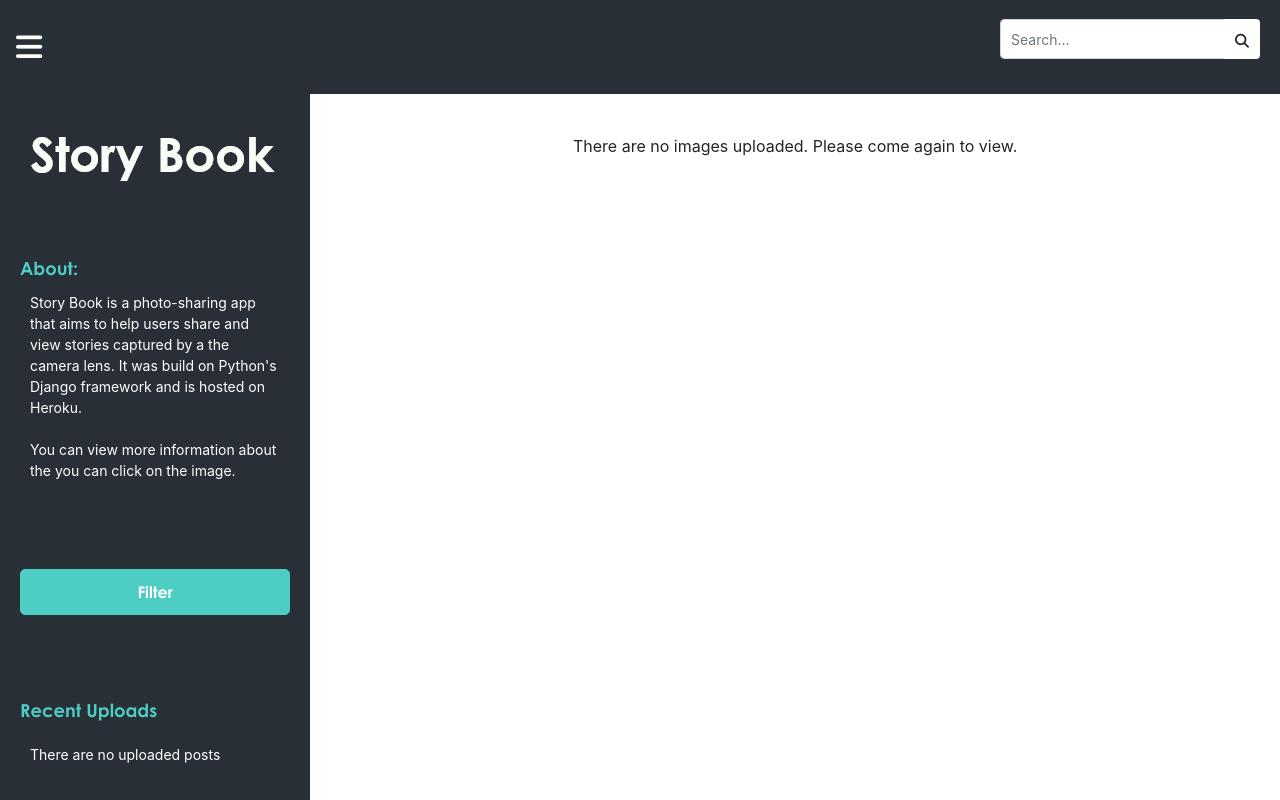
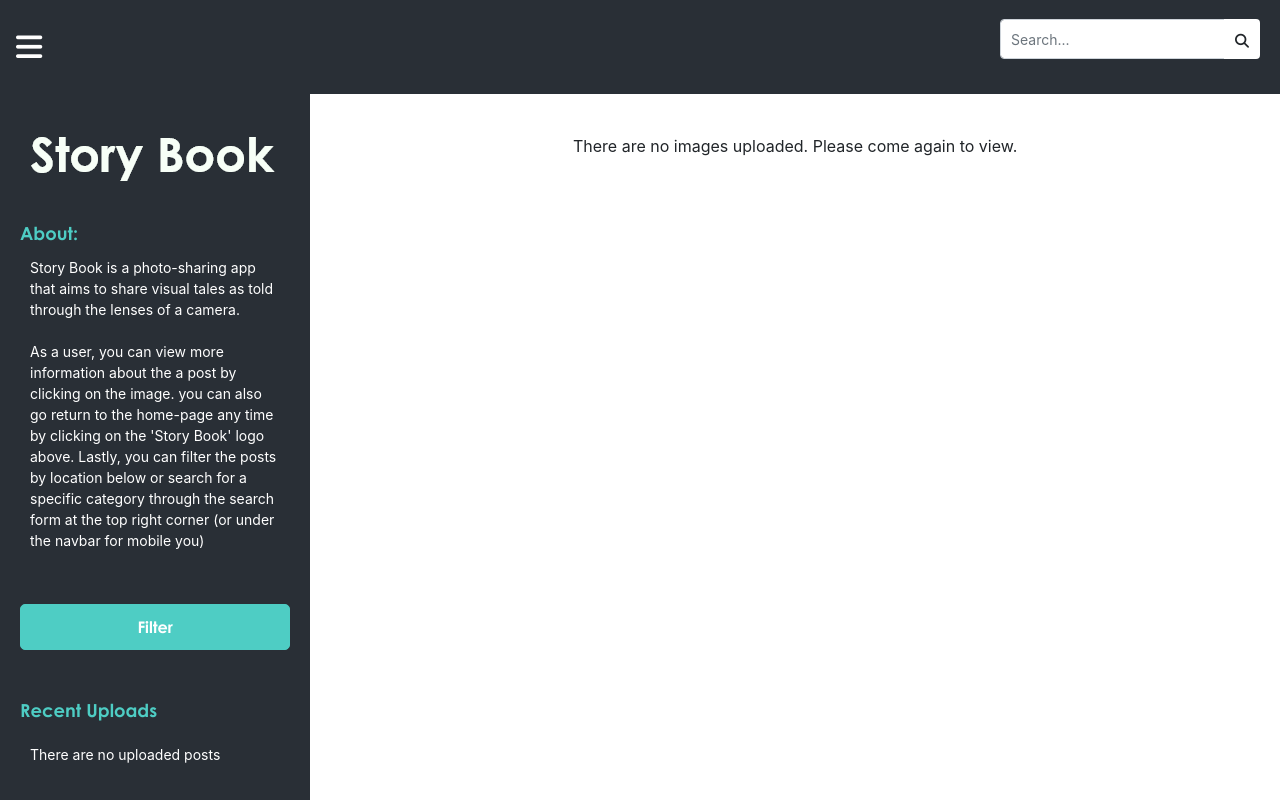
Before and after one commit to g90tony/story-book, a Django app: page / in a window 1280 px wide. Run offline with Django 3.2, Linux system fonts and the light colour scheme; some libraries are stand-ins or nearby versions.

Commit message:
updates about section

```diff
--- a/posts/templates/base.html
+++ b/posts/templates/base.html
@@ -33,11 +33,15 @@
         <div class="user-bio-container">
           <p class="sidebar-label">About:</p>
           <p class="user-bio-text">
-            Story Book is a photo-sharing app that aims to help users share and
-            view stories captured by a the camera lens. It was build on Python's
-            Django framework and is hosted on Heroku. <br /><br />
+            Story Book is a photo-sharing app that aims to share visual tales as
+            told through the lenses of a camera. <br /><br />
 
-            You can view more information about the you can click on the image.
+            As a user, you can view more information about the a post by
+            clicking on the image. you can also go return to the home-page any
+            time by clicking on the 'Story Book' logo above. Lastly, you can
+            filter the posts by location below or search for a specific category
+            through the search form at the top right corner (or under the navbar
+            for mobile you)
           </p>
         </div>
         <div class="upload-button-container">
```
